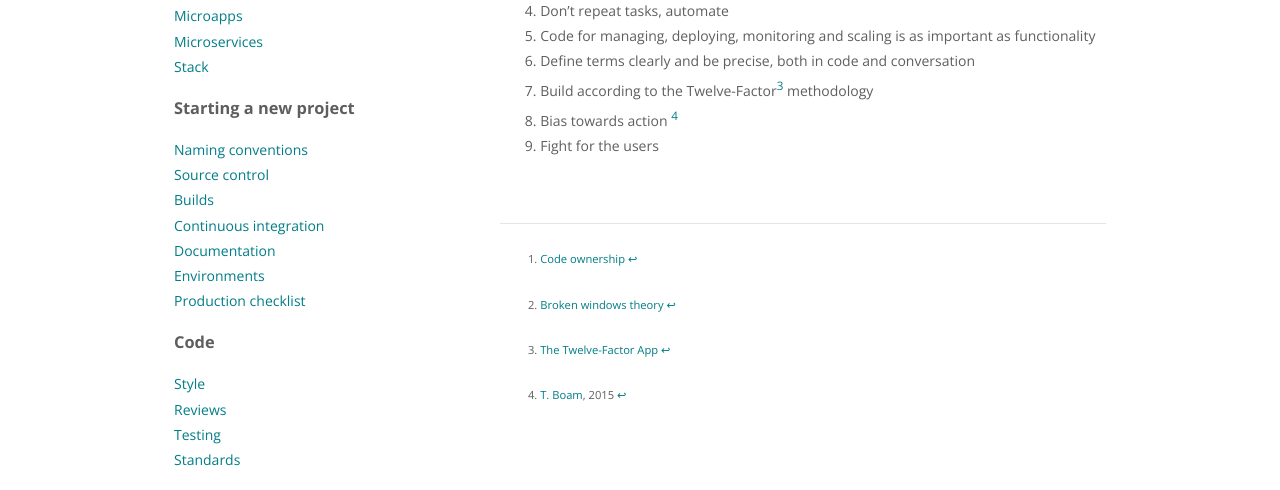
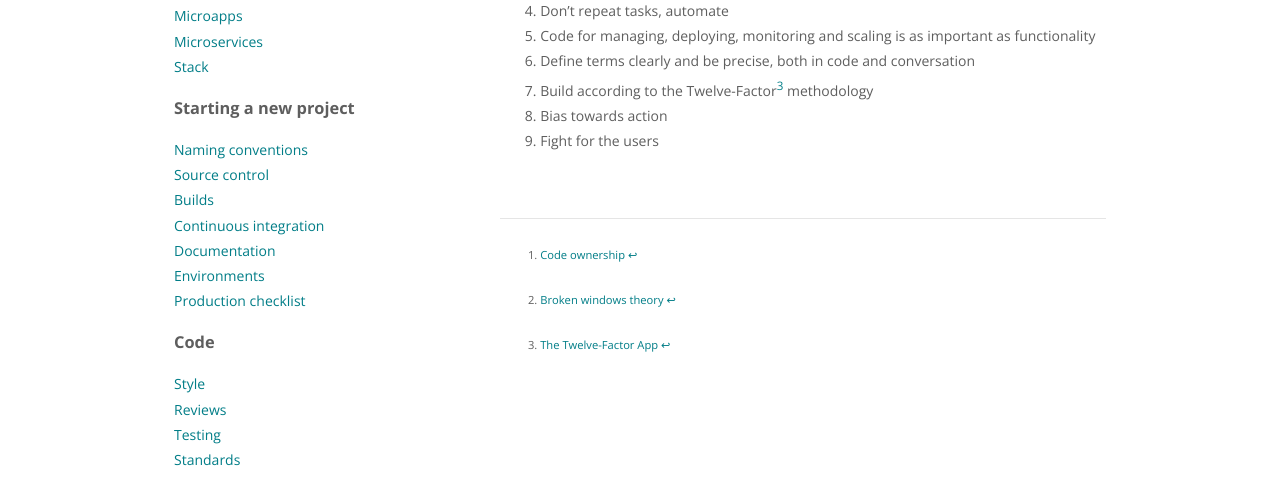
Before and after one commit to ellerbrock/talis.github.io, a Jekyll site: the page built from topics/charter.md, in a window 1280 px wide. Shown: the part 318-808 px from the top of the page. Built offline with Jekyll 4.4.1, drawn with Linux system fonts in a browser that asks for light colours.

Commit message:
Remove in-joke

```diff
--- a/topics/charter.md
+++ b/topics/charter.md
@@ -12,7 +12,7 @@ the rot [^2]
 1. Code for managing, deploying, monitoring and scaling is as important as functionality
 1. Define terms clearly and be precise, both in code and conversation
 1. Build according to the Twelve-Factor[^3] methodology
-1. Bias towards action [^4]
+1. Bias towards action
 1. Fight for the users
 
 
@@ -21,4 +21,3 @@ the rot [^2]
 [^1]: [Code ownership](https://code.facebook.com/posts/263824650408138/engineering-culture-series-code-ownership/ )
 [^2]: [Broken windows theory](http://en.wikipedia.org/wiki/Broken_windows_theory)
 [^3]: [The Twelve-Factor App](http://12factor.net/)
-[^4]: [T. Boam](https://www.linkedin.com/profile/view?id=396884073), 2015
```
